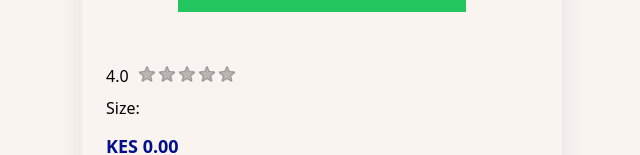
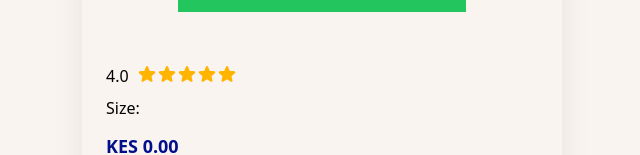
Before and after one commit to Ebenezr/msoko-api-express, a Next.js app: page /products in a window 1280 px wide. Shown: the part 292-447 px from the top of the page, without its empty margins (318-958 px from the left). Built offline with nearby package versions, Linux system fonts and the light colour scheme.

Commit message:
[REF] code refactor

```diff
--- a/app/products/page.tsx
+++ b/app/products/page.tsx
@@ -17,17 +17,9 @@ const useStyles = makeStyles({
   },
 });
 
-const product = {
-  name: "Noodle",
-  rating: 4,
-  reviews: 14,
-  price: 55.0,
-  size: "500G",
-  desc: "Lorem ipsum dolor sit amet consectetur adipisicing elit. Quidem, quasi Lorem ipsum dolor sit amet consectetur adipisicing elit.Vel, recusandae ad praesentium quod culpa nemo Lorem ipsum dolor sit amet consectetur adipisicing elit. Quidem, quasi Lorem ipsum dolor sit amet consectetur adipisicing elit.Vel, recusandae ad praesentium quod culpa nemo",
-};
-
 export default function Product() {
   const [isReadMore, setIsReadMore] = useState(true);
+  const [loaded, setLoaded] = useState(false);
   const classes = useStyles();
   const toggleReadMore = () => {
     setIsReadMore(!isReadMore);
@@ -40,7 +32,10 @@ export default function Product() {
 
   const currentProduct = useStore((state) => state.currentProduct);
 
-  console.log(currentProduct);
+  // prevent hydration error(zustand persist)
+  useEffect(() => {
+    setLoaded(true);
+  }, [currentProduct]);
 
   // Format the price above to USD using the locale, style, and currency.
 
@@ -109,14 +104,16 @@ export default function Product() {
       </div>
       {/* prod feat */}
       <div className="flex w-full flex-1 flex-col ">
-        <p className="text-lg font-bold">{currentProduct?.name}</p>
+        <p className="text-lg font-bold">
+          {loaded ? currentProduct?.name : ""}
+        </p>
         <div className="mt-3 flex items-center gap-2">
           <p className="">4.0</p>
           {/* star rating */}
           <span className="flex">
             <Rating
               name="read-only"
-              value={currentProduct.rating}
+              value={loaded ? currentProduct?.rating : 5}
               precision={0.5}
               readOnly
               icon={
@@ -144,14 +141,15 @@ export default function Product() {
           </small>
         </div>
 
-        <p className="mt-2">Size: {currentProduct?.size}</p>
+        <p className="mt-2">Size: {loaded ? currentProduct?.size : ""}</p>
         <p className="mt-3 text-lg font-bold text-primary">
-          {KES.format(currentProduct?.price)}
+          {loaded ? KES.format(currentProduct?.price) : ""}
         </p>
         <p className="mt-4 text-lg font-semibold">Descriptions</p>
+        {loaded ? (
           <p className="mt-3 leading-5 text-neutral-700">
             {isReadMore
-            ? currentProduct.description?.slice(0, 150)
+              ? currentProduct?.description?.slice(0, 150)
               : currentProduct?.description}
             <button
               onClick={toggleReadMore}
@@ -198,6 +196,7 @@ export default function Product() {
               )}
             </button>
           </p>
+        ) : null}
       </div>
       {/* buttons */}
       <div className="grid w-full grid-cols-2 gap-3 py-8">
--- a/store/slices/productSlice.ts
+++ b/store/slices/productSlice.ts
@@ -10,7 +10,7 @@ const useProdStore: StateCreator<ProductState> = (set, get) => ({
     name: "",
     description: "",
     price: 0,
-    rating: 0,
+    rating: 5,
     image_url: "",
     size: "",
     reviews: [],
--- a/store/useStore.ts
+++ b/store/useStore.ts
@@ -12,7 +12,7 @@ export const useStore = create<ProductState & CartState>()(
       ...useProdStore(...a),
     }),
     {
-      name: "product-storage",
+      name: "next-zustand",
       storage: createJSONStorage(() => sessionStorage),
     }
   )
```
Lines whose indentation alone changed are shown as unchanged.
